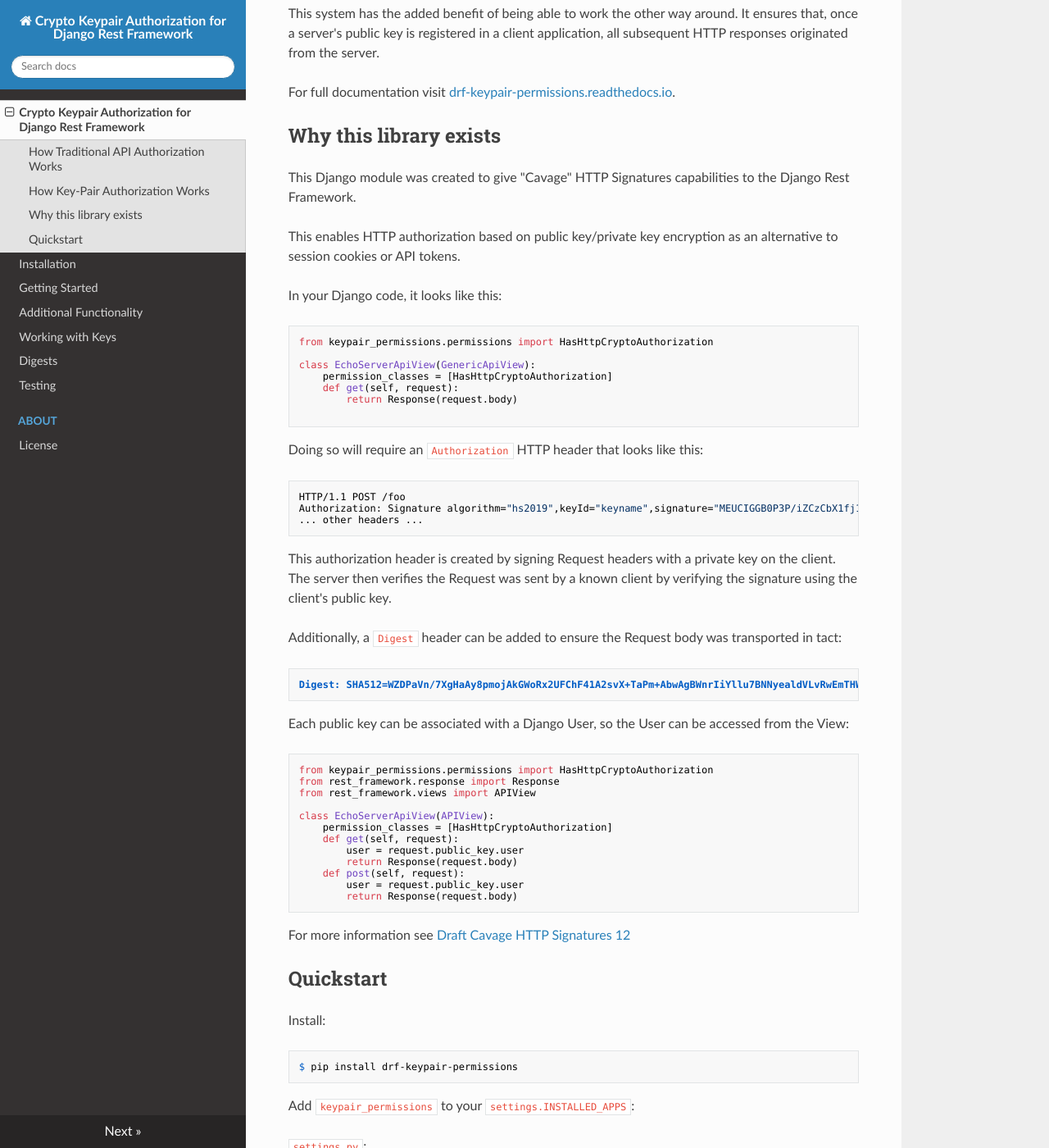
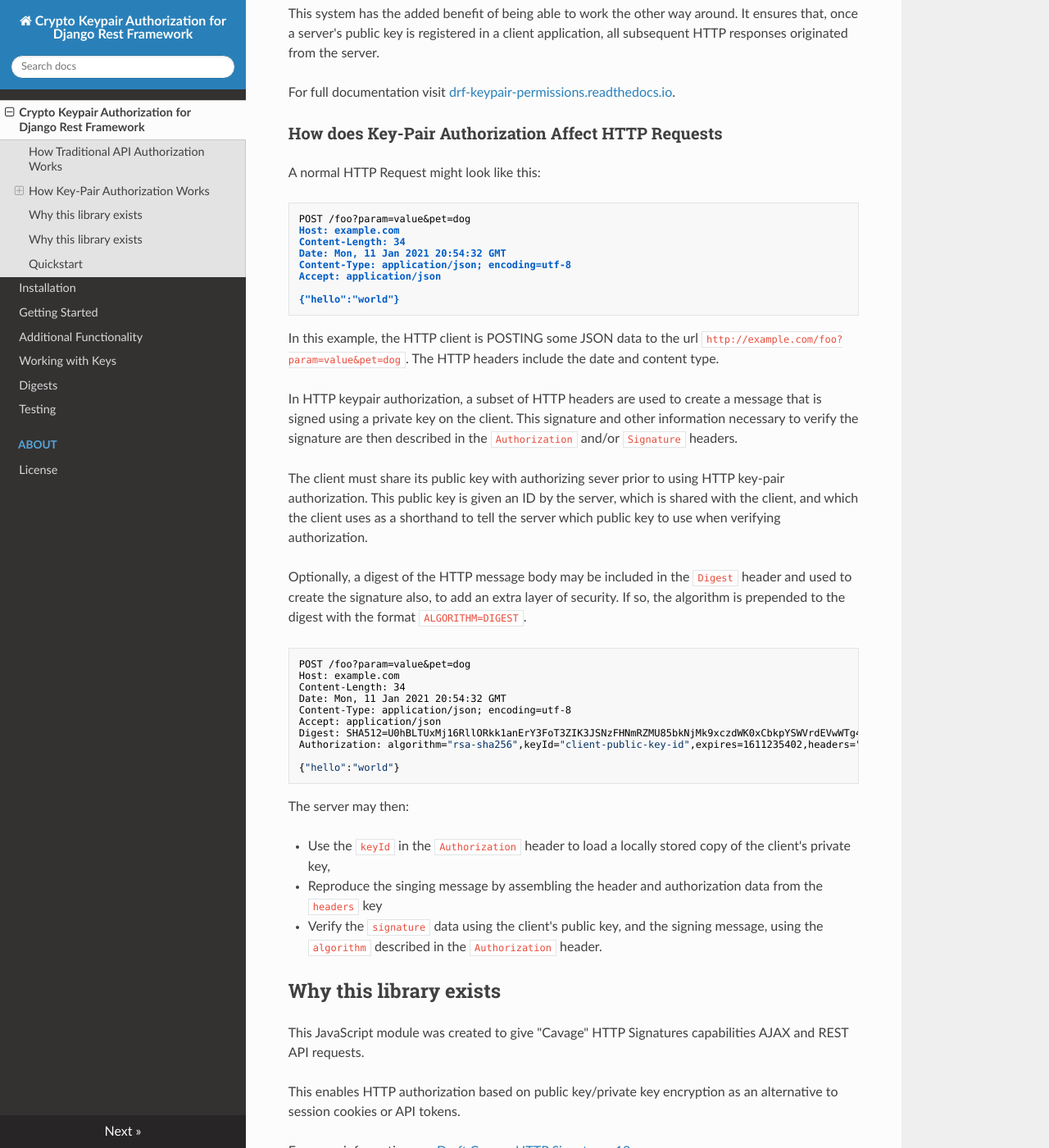
Before and after one commit to backupbrain/drf-keypair-permissions, an MkDocs documentation site: the page built from docs/index.md, in a window 1280 px wide and 1400 px high, scrolled down 1336 px. Shown: the whole window at 82% size. Built offline with MkDocs 1.6.1, drawn with Linux system fonts in a browser that asks for light colours; nearby versions of some CDN libraries; some of the changed text lies outside the part shown.

Commit message:
updating documentation

````diff
--- a/docs/index.md
+++ b/docs/index.md
@@ -28,6 +28,58 @@
 This system has the added benefit of being able to work the other way around. It ensures that, once a server's public key is registered in a client application, all subsequent HTTP responses originated from the server.
 
 For full documentation visit [drf-keypair-permissions.readthedocs.io](https://drf-keypair-permissions.readthedocs.io/).
+
+### How does Key-Pair Authorization Affect HTTP Requests
+
+A normal HTTP Request might look like this:
+
+```
+POST /foo?param=value&pet=dog
+Host: example.com
+Content-Length: 34
+Date: Mon, 11 Jan 2021 20:54:32 GMT
+Content-Type: application/json; encoding=utf-8
+Accept: application/json
+
+{"hello":"world"}
+```
+
+In this example, the HTTP client is POSTING some JSON data to the url `http://example.com/foo?param=value&pet=dog`. The HTTP headers include the date and content type.
+
+In HTTP keypair authorization, a subset of HTTP headers are used to create a message that is signed using a private key on the client.  This signature and other information necessary to verify the signature are then described in the `Authorization` and/or `Signature` headers.
+
+The client must share its public key with authorizing sever prior to using HTTP key-pair authorization. This public key is given an ID by the server, which is shared with the client, and which the client uses as a shorthand to tell the server which public key to use when verifying authorization.
+
+Optionally, a digest of the HTTP message body may be included in the `Digest` header and used to create the signature also, to add an extra layer of security. If so, the algorithm is prepended to the digest with the format `ALGORITHM=DIGEST`.
+
+```
+POST /foo?param=value&pet=dog
+Host: example.com
+Content-Length: 34
+Date: Mon, 11 Jan 2021 20:54:32 GMT
+Content-Type: application/json; encoding=utf-8
+Accept: application/json
+Digest: SHA512=U0hBLTUxMj16RllORkk1anErY3FoT3ZIK3JSNzFHNmRZMU85bkNjMk9xczdWK0xCbkpYSWVrdEVwWTg4U0swdStjK29LR2xpaEp3NFFMdjc2d21NUHJlTEZmMms5Zz09
+Authorization: algorithm="rsa-sha256",keyId="client-public-key-id",expires=1611235402,headers="(request-path) (expires) host content-length date digest",signature="TiJZTTihhUYAIlOm2PpnvJa/+15WOX2U0iKJ2LXsLecvohhRIWnwFfdHy4ci10mcv/UQgf2+bFf9lfFZUlPPdzckBNfXIqAjafM8XquJiw/t1v+pEGtJpaGASlzuWuL37gp3k8ux3l6zBKKbBVPPASkHVhz37uY1AXeMblfRbFE="
+
+{"hello":"world"}
+```
+
+The server may then:
+
+* Use the `keyId` in the `Authorization` header to load a locally stored copy of the client's private key,
+* Reproduce the singing message by assembling the header and authorization data from the `headers` key
+* Verify the `signature` data using the client's public key, and the signing message, using the `algorithm` described in the `Authorization` header.
+
+## Why this library exists
+
+This JavaScript module was created to give "Cavage" HTTP Signatures capabilities AJAX and REST API requests.
+
+This enables HTTP authorization based on public key/private key encryption as an alternative to session cookies or API tokens.
+
+For more information see [Draft Cavage HTTP Signatures 12](https://tools.ietf.org/html/draft-cavage-http-signatures-12)
+
+Using [Django Rest Framework](https://www.django-rest-framework.org/) on the server? Try the [DRF Keypair authorization header library](https://pypi.org/project/drf-keypair-permissions/).
 
 ## Why this library exists
 
--- a/src/keypair_permissions/__version__.py
+++ b/src/keypair_permissions/__version__.py
@@ -1 +1 @@
-__version__ = "1.0.3"
+__version__ = "1.0.5"
````
Also changed, not shown: README.md (+53 -0 lines).
